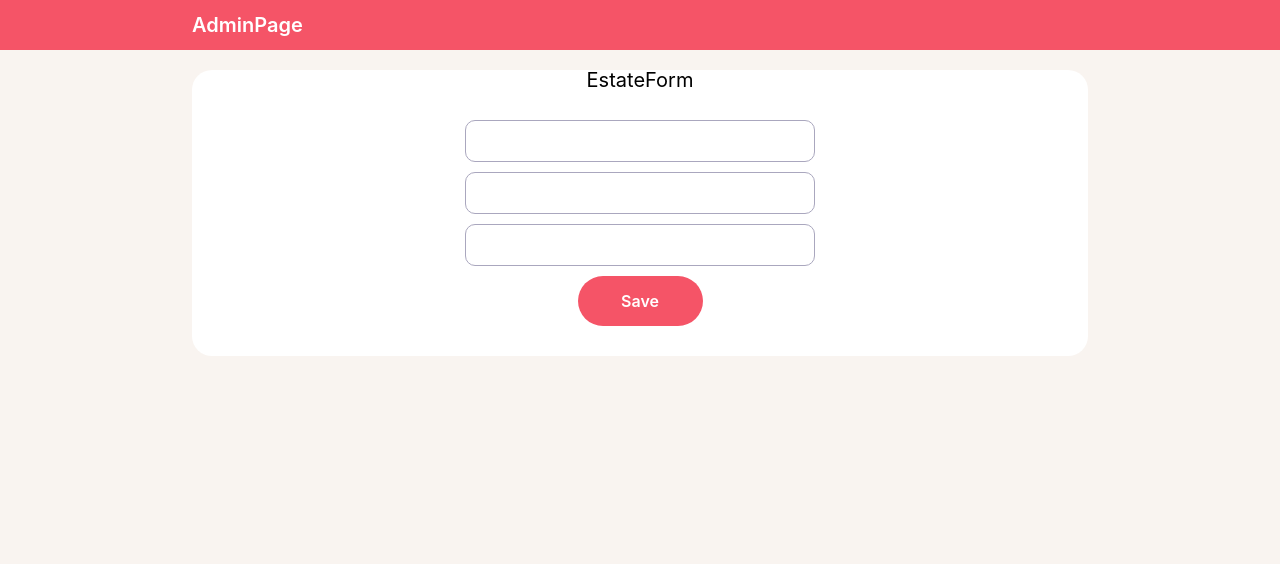
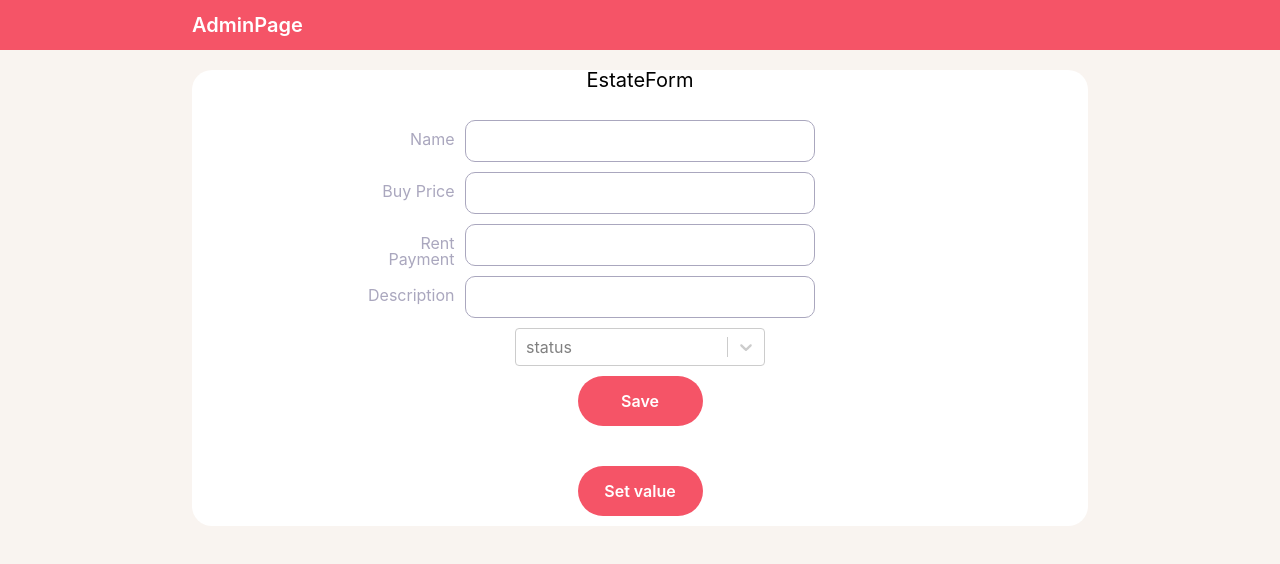
Before and after one commit to AlexandrKataev/apartrent-frontend, a React (Create React App) app: page /estate/add in a window 1280 px wide. Shown: the top 564 px of the page. Built offline with nearby package versions, Linux system fonts and the light colour scheme.

Commit message:
add validation + status select

```diff
--- a/package.json
+++ b/package.json
@@ -20,6 +20,7 @@
     "react-redux": "^8.0.5",
     "react-router-dom": "^6.4.3",
     "react-scripts": "5.0.1",
+    "react-select": "^5.6.1",
     "sass": "^1.56.1",
     "swagger-typescript-api": "^12.0.2",
     "typescript": "^4.9.3",
--- a/src/entities/EstateForm/EstateForm.module.scss
+++ b/src/entities/EstateForm/EstateForm.module.scss
@@ -21,6 +21,15 @@
   width: 200px;
 }
 
+.descr {
+  position: absolute;
+  right: 103%;
+  top: 40%;
+  width: 100px;
+  text-align: end;
+  color: var(--g);
+}
+
 .stroke {
   position: relative;
 }
@@ -31,6 +40,11 @@
   border: 1px solid var(--g);
   border-radius: 10px;
   font-size: 16px;
+  margin-top: 10px;
+}
+
+.popup {
+  width: 250px;
   margin-top: 10px;
 }
 
--- a/src/entities/EstateForm/index.tsx
+++ b/src/entities/EstateForm/index.tsx
@@ -1,18 +1,52 @@
 import React from 'react';
 import s from './EstateForm.module.scss';
 
-import { SubmitHandler, useForm } from 'react-hook-form';
-import { IShippingFields } from './types';
+import { Controller, SubmitHandler, useForm } from 'react-hook-form';
+
+import { Ioptions, IShippingFields } from './types';
+import ReactSelect from 'react-select';
+import { ErrorHint } from './ui/ErrorHint';
+import { Field } from 'devextreme-react/data-grid';
+
+const options: Ioptions[] = [
+  { value: 'none', label: 'None' },
+  { value: 'preparingForInvestments', label: 'Preparing for investments' },
+  { value: 'announcement', label: 'Announcement' },
+  { value: 'fundraising', label: 'Fundraising' },
+  { value: 'buyingEstate', label: 'Buying Estate' },
+  { value: 'preparingForRent', label: 'Preparing for rent' },
+  { value: 'rented', label: 'Rented' },
+  { value: 'lookingForTenants', label: 'Looking for tenants' },
+  { value: 'preparingForSell', label: 'Preparing for sell' },
+  { value: 'sold', label: 'Sold' },
+];
 
 // Форма на DevExpress
 export const EstateForm: React.FC = () => {
   const {
     register,
+    control,
     handleSubmit,
     formState: { errors },
-  } = useForm<IShippingFields>();
-  const onSubmit: SubmitHandler<IShippingFields> = (data) =>
-    alert(`name: ${data.name}, price: ${data.buyPrice}, descr: ${data.description}`);
+    reset,
+    setValue,
+  } = useForm<IShippingFields>({ mode: 'onChange' });
+  const onSubmit: SubmitHandler<IShippingFields> = (data) => {
+    alert(
+      `name: ${data.name}, price: ${data.buyPrice}, descr: ${data.description}, status: ${data.status}`,
+    );
+    reset();
+  };
+
+  const setValueFormClick = () => {
+    setValue('name', 'House');
+    setValue('buyPrice', 2000);
+    setValue('description', 'Здесь будет загруженое описание');
+    setValue('status', 'rented');
+  };
+
+  const getValue = (value: string) =>
+    value ? options.find((option) => option.value === value) : '';
 
   return (
     <div className={s.container}>
@@ -20,23 +54,79 @@ export const EstateForm: React.FC = () => {
       {/* "handleSubmit" will validate your inputs before invoking "onSubmit" */}
       <form onSubmit={handleSubmit(onSubmit)} className={s.container}>
         <div className={s.stroke}>
+          <div className={s.descr}>Name</div>
           <input
             {...register('name', { required: 'Поле обязательно' })}
             type="text"
             className={s.input}
           />
-          {errors.name && (
-            <div className={s.error} style={{ color: 'red' }}>
-              {errors.name.message}
-            </div>
-          )}
+          {errors.name?.message && <ErrorHint errorMessage={errors.name.message} />}
         </div>
-
-        <input className={s.input} {...register('buyPrice', { required: true, max: 20 })} />
-        <input className={s.input} {...register('description', { pattern: /^[A-Za-z]+$/i })} />
+        <div className={s.stroke}>
+          <div className={s.descr}>Buy Price</div>
+          <input
+            type="number"
+            className={s.input}
+            {...register('buyPrice', {
+              required: 'Поле обязательно',
+              min: {
+                value: 1000,
+                message: 'Не должно быть меньше 1000',
+              },
+            })}
+          />
+          {errors.buyPrice?.message && <ErrorHint errorMessage={errors.buyPrice.message} />}
+        </div>
+        <div className={s.stroke}>
+          <div className={s.descr}>Rent Payment</div>
+          <input
+            type="number"
+            className={s.input}
+            {...register('rentPayment', {
+              required: 'Поле обязательно',
+              min: {
+                value: 1000,
+                message: 'Не должно быть меньше 1000',
+              },
+            })}
+          />
+          {errors.rentPayment?.message && <ErrorHint errorMessage={errors.rentPayment.message} />}
+        </div>
+        <div className={s.stroke}>
+          <div className={s.descr}>Description</div>
+          <input
+            className={s.input}
+            {...register('description', {
+              pattern: { value: /^[A-Za-z]+$/i, message: 'Только буквы' },
+            })}
+          />
+          {errors.description?.message && <ErrorHint errorMessage={errors.description.message} />}
+        </div>
+        <div className={s.stroke}>
+          <Controller
+            control={control}
+            name="status"
+            rules={{ required: 'Выберите статус' }}
+            render={({ field: { onChange, value }, fieldState: { error } }) => (
+              <div>
+                <ReactSelect
+                  className={s.popup}
+                  placeholder={'status'}
+                  options={options}
+                  value={getValue(value)}
+                  onChange={(newValue) => {
+                    onChange((newValue as Ioptions).value);
+                  }}
+                />
+                {error?.message && <ErrorHint errorMessage={error.message} />}
+              </div>
+            )}
+          />
+        </div>
 
         <button>Save</button>
       </form>
+      <button onClick={setValueFormClick}>Set value</button>
     </div>
   );
 };
--- a/src/entities/EstateForm/types.ts
+++ b/src/entities/EstateForm/types.ts
@@ -5,3 +5,8 @@ export interface IShippingFields {
   rentPayment: number;
   status: string;
 }
+
+export interface Ioptions {
+  value: string;
+  label: string;
+}
--- /dev/null
+++ b/src/entities/EstateForm/ui/ErrorHint/ErrorHint.module.scss
@@ -0,0 +1,6 @@
+.error {
+  position: absolute;
+  left: 103%;
+  top: 40%;
+  width: 200px;
+}
--- /dev/null
+++ b/src/entities/EstateForm/ui/ErrorHint/index.tsx
@@ -0,0 +1,14 @@
+import React from 'react';
+import s from './ErrorHint.module.scss';
+
+interface ErrorHintProps {
+  errorMessage: string;
+}
+
+export const ErrorHint: React.FC<ErrorHintProps> = (props) => {
+  return (
+    <div className={s.error} style={{ color: 'red' }}>
+      {props.errorMessage}
+    </div>
+  );
+};
```
Also changed, not shown: 1 other file (tests, documents, lock files or other folders).
